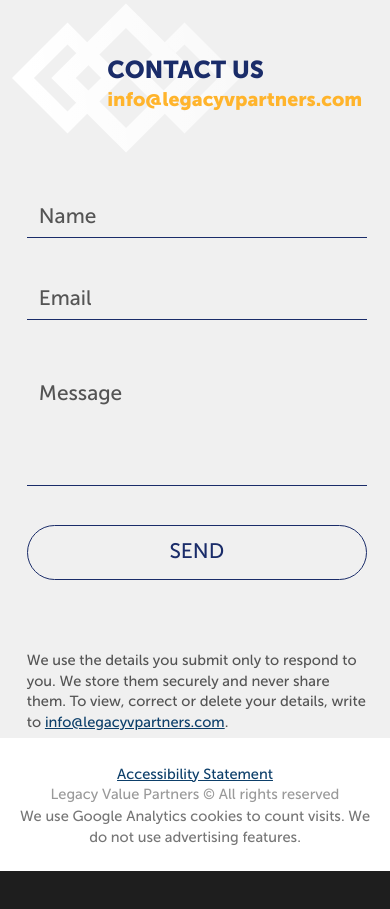
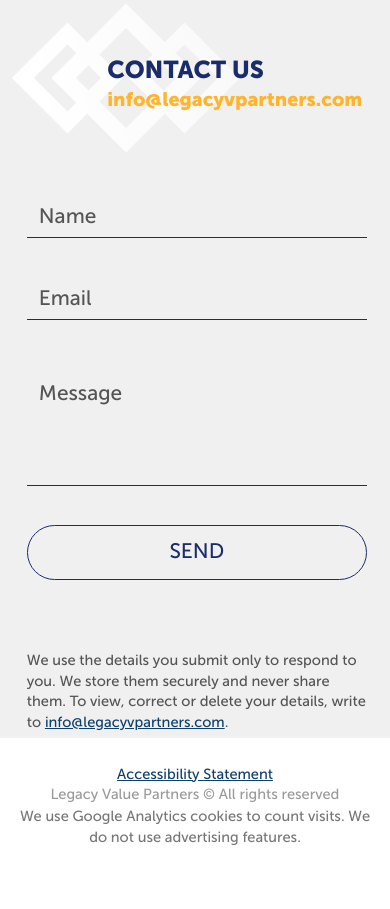
Before and after one commit to noa-svg/lvp-website, a plain HTML site: page insights/index.html in a window 390 px wide. Shown: the part 10399-11308 px from the top of the page. Before the commit the page ends 11270 px from the top, so only its background shows below. Drawn offline with Linux system fonts and the light colour scheme.

Commit message:
Footer: leave room so the accessibility button does not cover the fine print on phones
Co-Authored-By: Claude Sonnet 5.5 <noreply@anthropic.com>

```diff
--- a/css/site.css
+++ b/css/site.css
@@ -264,7 +264,7 @@ textarea.fld{padding:10.5px 10px 3px 12px;resize:none}
   .btn-send{font-size:calc(17.2143*var(--u));line-height:calc(24.1*var(--u))}
   .fnote{font-size:calc(12*var(--u));line-height:calc(16.8*var(--u))}
   .fstatus{font-size:calc(13*var(--u));line-height:calc(18.2*var(--u))}
-  .bottom{padding:calc(21*var(--u)) calc(16*var(--u)) calc(19*var(--u))}
+  .bottom{padding:calc(21*var(--u)) calc(16*var(--u)) calc(19*var(--u) + 56px)}
   .bottom a,.bottom .copy,.bottom .note{font-size:calc(12*var(--u));line-height:calc(16.8*var(--u))}
   .g-h1{font-size:calc(22*var(--u));line-height:calc(30.8*var(--u))}
   .g-sub{font-size:calc(16*var(--u));line-height:calc(22.4*var(--u))}
```
